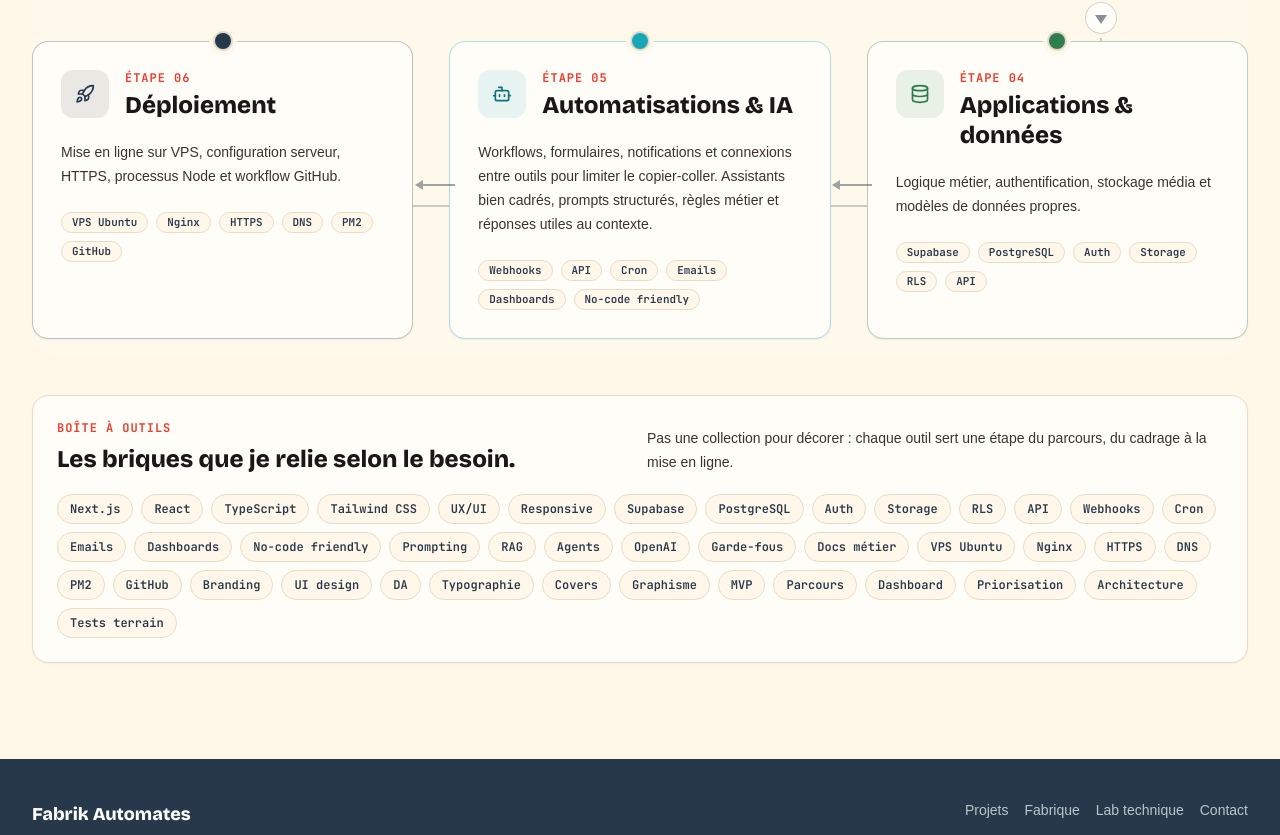
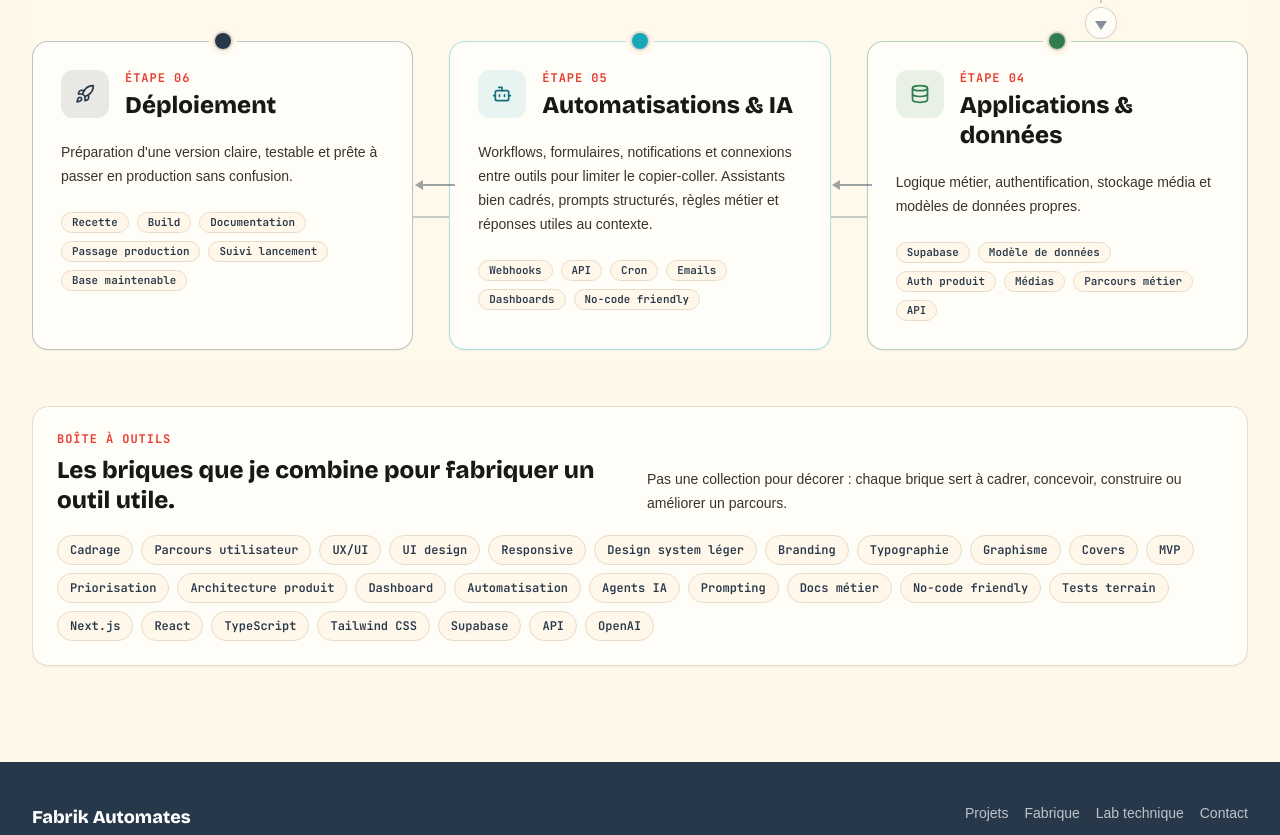
Before and after one commit to grondinfabrice-bot/myfirstportfolio, a Next.js app: page /competences in a window 1280 px wide. Shown: the part 708-1543 px from the top of the page. Built offline with nearby package versions, Linux system fonts and the light colour scheme; a web font is replaced by a local one.

Commit message:
Separe fabrique et stack lab

```diff
--- a/src/app/competences/page.tsx
+++ b/src/app/competences/page.tsx
@@ -73,7 +73,35 @@ const workflowSteps = stepOrder.map((title) => {
   return blockByTitle.get(title)!;
 });
 
-const toolkitItems = Array.from(new Set(skillBlocks.flatMap((block) => block.items)));
+const toolkitItems = [
+  "Cadrage",
+  "Parcours utilisateur",
+  "UX/UI",
+  "UI design",
+  "Responsive",
+  "Design system léger",
+  "Branding",
+  "Typographie",
+  "Graphisme",
+  "Covers",
+  "MVP",
+  "Priorisation",
+  "Architecture produit",
+  "Dashboard",
+  "Automatisation",
+  "Agents IA",
+  "Prompting",
+  "Docs métier",
+  "No-code friendly",
+  "Tests terrain",
+  "Next.js",
+  "React",
+  "TypeScript",
+  "Tailwind CSS",
+  "Supabase",
+  "API",
+  "OpenAI",
+];
 
 const desktopOrder = ["lg:order-1", "lg:order-2", "lg:order-3", "lg:order-6", "lg:order-5", "lg:order-4"];
 
@@ -195,10 +223,12 @@ export default function SkillsPage() {
           <div className="flex flex-col gap-3 md:flex-row md:items-end md:justify-between">
             <div>
               <p className="font-mono text-xs font-bold uppercase tracking-[0.08em] text-tomato">Boîte à outils</p>
-              <h2 className="mt-2 font-display text-2xl font-black leading-tight text-ink">Les briques que je relie selon le besoin.</h2>
+              <h2 className="mt-2 font-display text-2xl font-black leading-tight text-ink">
+                Les briques que je combine pour fabriquer un outil utile.
+              </h2>
             </div>
             <p className="max-w-xl text-sm leading-6 text-graphite">
-              Pas une collection pour décorer : chaque outil sert une étape du parcours, du cadrage à la mise en ligne.
+              Pas une collection pour décorer : chaque brique sert à cadrer, concevoir, construire ou améliorer un parcours.
             </p>
           </div>
           <div className="mt-5 flex flex-wrap gap-2">
--- a/src/app/lab/page.tsx
+++ b/src/app/lab/page.tsx
@@ -110,14 +110,22 @@ const currentStack = [
   "Ubuntu",
   "Nginx",
   "Certbot",
+  "DNS",
+  "HTTPS",
   "PM2",
-  "Next.js",
   "Supabase",
   "PostgreSQL",
+  "Auth",
+  "Storage",
+  "RLS",
   "GitHub",
   "Cloudflare",
   "Stripe",
   "Resend",
+  "Webhooks",
+  "Cron",
+  "Logs",
+  "Backups",
 ];
 
 export default function LabPage() {
@@ -287,8 +295,8 @@ export default function LabPage() {
         <section className="section-stack lab-reveal" style={{ animationDelay: "440ms" }}>
           <SectionHeader
             eyebrow="Stack actuelle"
-            title="Les outils que j'utilise pour faire tenir les projets debout."
-            description="Une boîte à outils pragmatique pour mettre en ligne, connecter les données et garder une base maintenable."
+            title="Les fondations techniques qui gardent les projets en ligne."
+            description="Une stack pragmatique pour publier, sécuriser, connecter les données, surveiller et maintenir les projets."
             tone="balanced"
           />
           <div className="mt-8 grid gap-4 md:grid-cols-2 lg:grid-cols-3">
--- a/src/app/page.tsx
+++ b/src/app/page.tsx
@@ -28,6 +28,8 @@ const creationTypes = [
     description: "Assistants cadrés, reliés à vos contenus et conçus pour des usages précis.",
   },
 ];
+
+const homeLabItems = labItems.slice(0, 6);
 
 export default function Home() {
   return (
@@ -106,7 +108,7 @@ export default function Home() {
               </p>
             </div>
             <div className="grid gap-4 md:grid-cols-2">
-              {labItems.map((item) => (
+              {homeLabItems.map((item) => (
                 <LabCard key={item} title={item} />
               ))}
             </div>
--- a/src/data/skills.ts
+++ b/src/data/skills.ts
@@ -7,7 +7,7 @@ export const skillBlocks = [
   {
     title: "Applications & données",
     description: "Logique métier, authentification, stockage média et modèles de données propres.",
-    items: ["Supabase", "PostgreSQL", "Auth", "Storage", "RLS", "API"],
+    items: ["Supabase", "Modèle de données", "Auth produit", "Médias", "Parcours métier", "API"],
   },
   {
     title: "Automatisations",
@@ -21,8 +21,8 @@ export const skillBlocks = [
   },
   {
     title: "Déploiement",
-    description: "Mise en ligne sur VPS, configuration serveur, HTTPS, processus Node et workflow GitHub.",
-    items: ["VPS Ubuntu", "Nginx", "HTTPS", "DNS", "PM2", "GitHub"],
+    description: "Préparation d'une version claire, testable et prête à passer en production sans confusion.",
+    items: ["Recette", "Build", "Documentation", "Passage production", "Suivi lancement", "Base maintenable"],
   },
   {
     title: "Design",
@@ -43,7 +43,12 @@ export const labItems = [
   "HTTPS avec Certbot",
   "PM2 pour apps Node / Next.js",
   "Supabase PostgreSQL / Auth / Storage",
-  "Automatisations et agents IA",
+  "RLS et règles d'accès",
   "GitHub workflow",
+  "Cloudflare",
+  "Stripe webhooks",
+  "Resend emails",
+  "Cron et tâches planifiées",
+  "Logs serveur",
   "Sauvegardes serveur",
 ];
```
